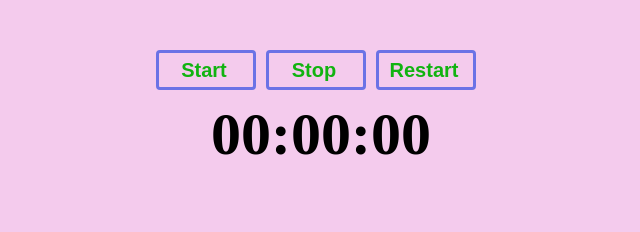
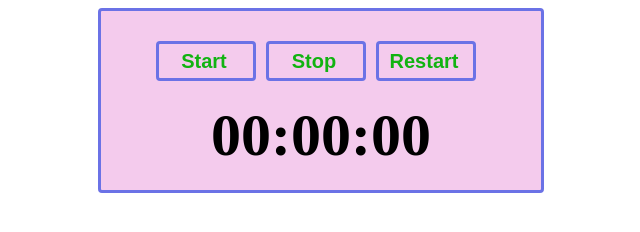
Before and after one commit to AnnaLangner/19.7StopwatchES6, a website: page index.html in a window 1280 px wide. Shown: the whole page, without its empty margins (319-959 px from the left). Drawn offline with nearby package versions, Linux system fonts and the light colour scheme.

Commit message:
Change background styles

```diff
--- a/sass/style.scss
+++ b/sass/style.scss
@@ -1,10 +1,13 @@
 body {
-	background-color: #f4cbed;
-	margin: 0 auto;
 	text-align: center;
 
 	.container {
-		padding-top: 50px;
+		padding-top: 30px;
+		margin: 0 auto;
+		background-color: #f4cbed;
+		max-width: 440px;
+		border: 3px solid #6B72E6;
+		border-radius: 4px;
 		button {
 			padding-right: 10px;
 			margin-right: 10px;
@@ -12,9 +15,9 @@ body {
 			color: #11B311;
 			font-size: 20px;
 			font-weight: 700;
-			border-radius: 4px;
 			background-color: #f4cbed;
 			border: 3px solid #6B72E6;
+			border-radius: 4px;
 			width: 100px;
 			height: 40px;
 
@@ -22,7 +25,7 @@ body {
 		.stopwatch {
 			font-size: 60px;
 			font-weight: 700;
-			padding: 10px;
+			padding: 20px 10px;
 		}
 		.results{
 
```
Also changed, not shown: css/style.css, sass/style.css (added), 2 other files.
